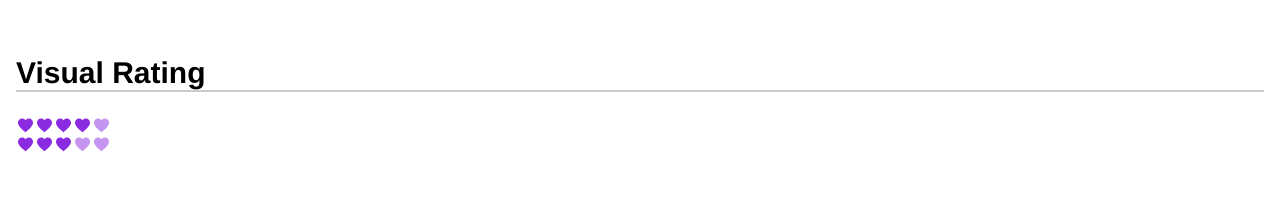
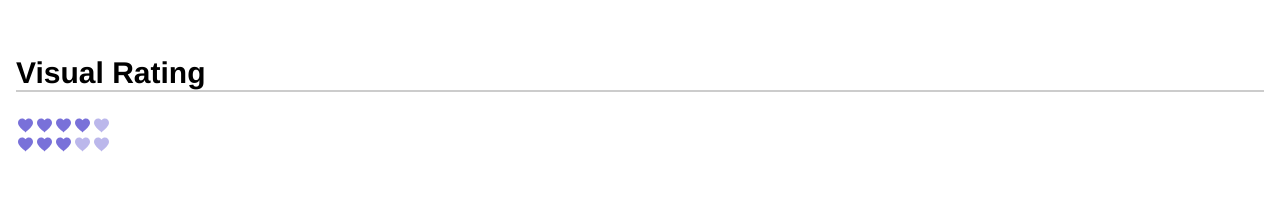
Before and after one commit to chicasprogramando/coffeemap, a Vue app: page /storybook in a window 1280 px wide. Shown: the part 1784-1992 px from the top of the page. Built offline with nearby package versions, Linux system fonts and the light colour scheme.

Commit message:
visualrating

```diff
--- a/src/components/VisualRating/VisualRating.vue
+++ b/src/components/VisualRating/VisualRating.vue
@@ -20,7 +20,7 @@ export default {
     name: 'VisualRating',
     props: {
         value: VueTypes.number.isRequired,
-        color: VueTypes.string.def('blueviolet'),
+        color: VueTypes.string.def('rgb(121,113,217)'),
         size: VueTypes.number.def(15),
         name: VueTypes.string.def('heart'),
         max: VueTypes.number.def(5),
```
